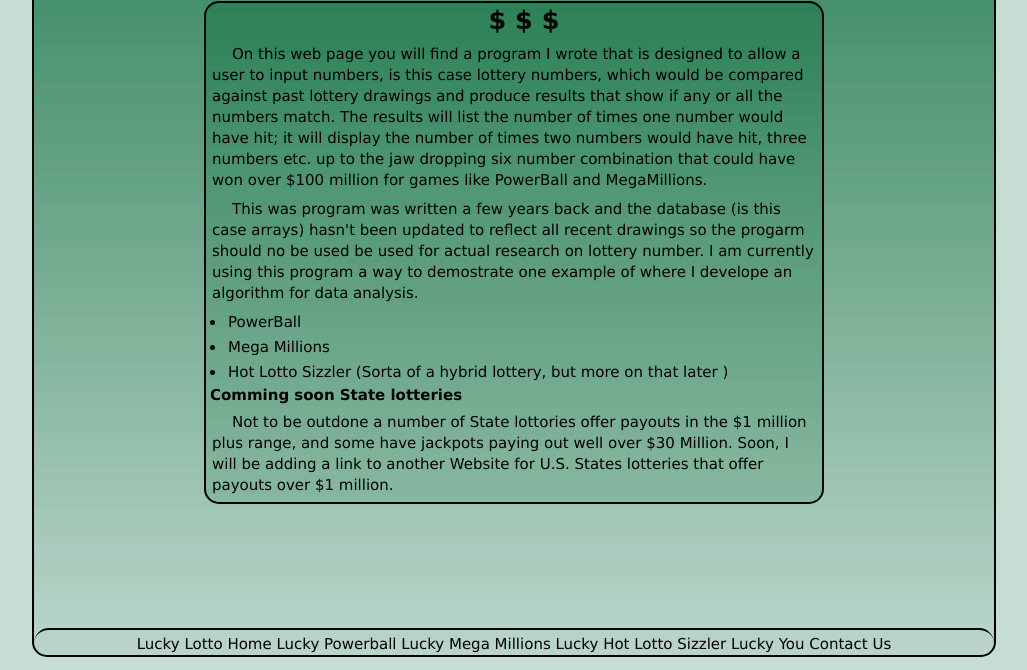
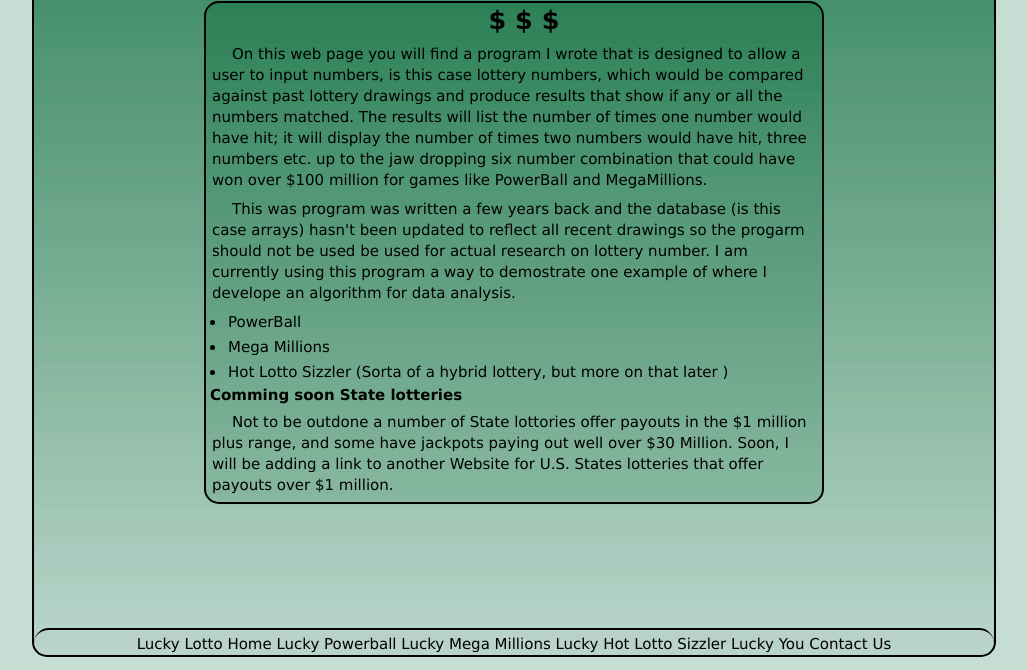
Before and after one commit to Prounder75/LuckyLotto, a plain HTML site: page index.html in a window 1280 px wide. Shown: the part 150-820 px from the top of the page, without its empty margins (126-1153 px from the left). Drawn offline with Linux system fonts and the light colour scheme.

Commit message:
Indes edit #2

```diff
--- a/index.html
+++ b/index.html
@@ -53,12 +53,12 @@
         <h2 id= "dollarSigns">  $ $ $</h2>
 
         <p>On this web page you will find a program I wrote that is designed to allow a user to input numbers, is this case lottery
-           numbers, which would be compared against past lottery drawings and produce results that show if any or all the numbers match.
+           numbers, which would be compared against past lottery drawings and produce results that show if any or all the numbers matched.
             The results will list the number of times one number would have hit; it will display the number of times two numbers would
             have hit, three numbers etc. up to the jaw dropping six number combination that could have won  over $100 million for games
              like PowerBall and MegaMillions.</p>
 
-             <p>This was program was written a few years back and the database (is this case arrays) hasn't been updated to reflect all recent drawings so the progarm should no be used be
+             <p>This was program was written a few years back and the database (is this case arrays) hasn't been updated to reflect all recent drawings so the progarm should not be used be
                used for actual research on lottery number.  I am currently using this program a way to demostrate one example of where I develope an algorithm for data analysis. </p>
     </section>
     <nav role="navigation">
```
